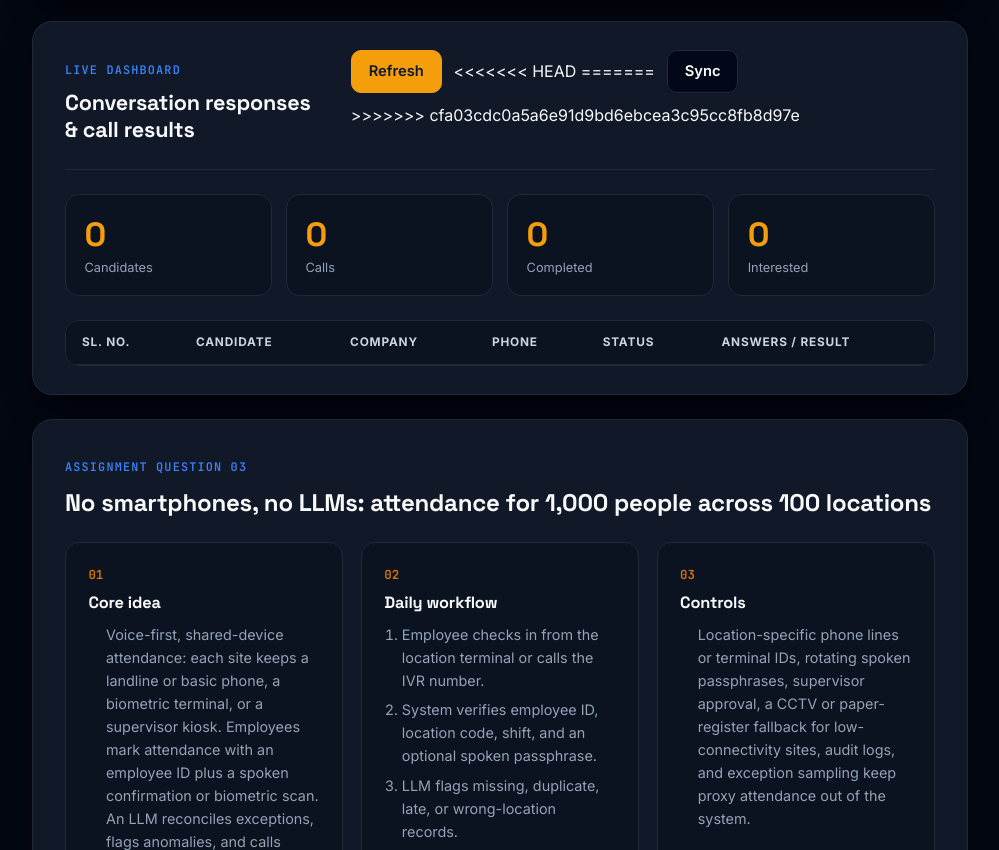
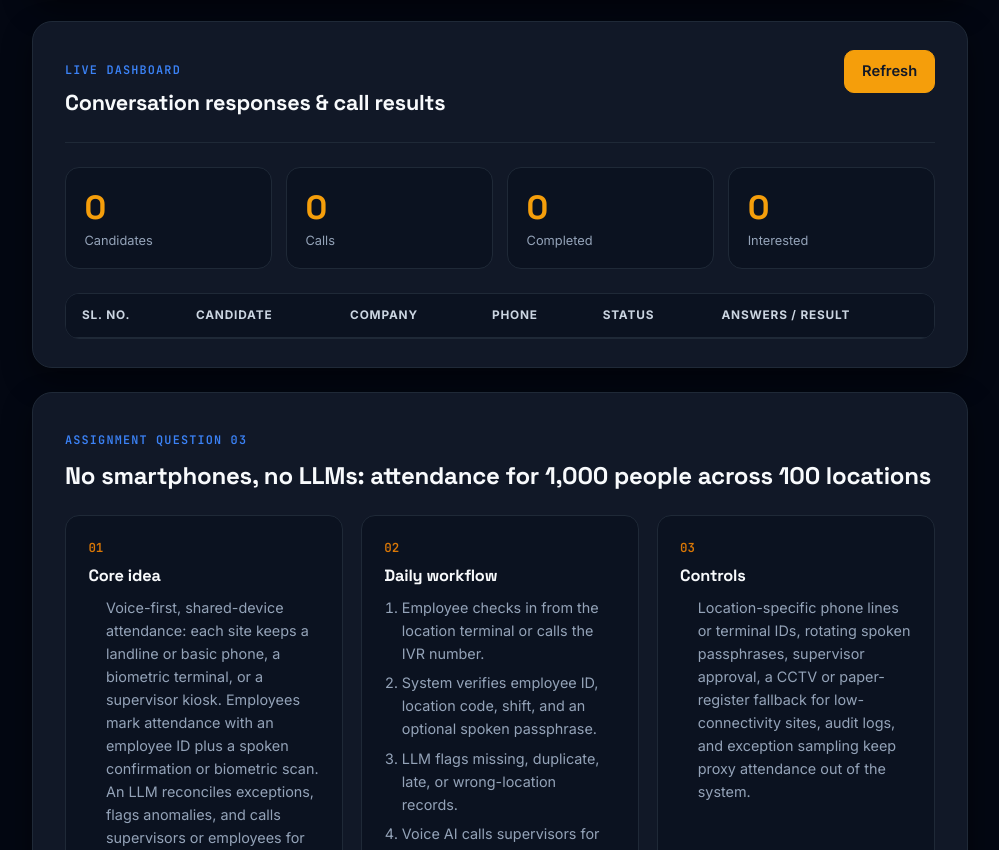
Before and after one commit to VinodPatgar02/Voice-Agents, a website: page public/index.html in a window 1280 px wide. Shown: the part 2034-2884 px from the top of the page, without its empty margins (276-1275 px from the left). Drawn offline with Linux system fonts and the light colour scheme; no server answers.

Commit message:
Sync call

```diff
--- a/public/index.html
+++ b/public/index.html
@@ -164,10 +164,6 @@
             </div>
             <div class="button-row">
               <button id="refreshDashboardBtn" class="primary">Refresh</button>
-<<<<<<< HEAD
-=======
-               <button id="syncCallsBtn">Sync</button>
->>>>>>> cfa03cdc0a5a6e91d9bd6ebcea3c95cc8fb8d97e
             </div>
           </div>
           <div class="stats">
```
